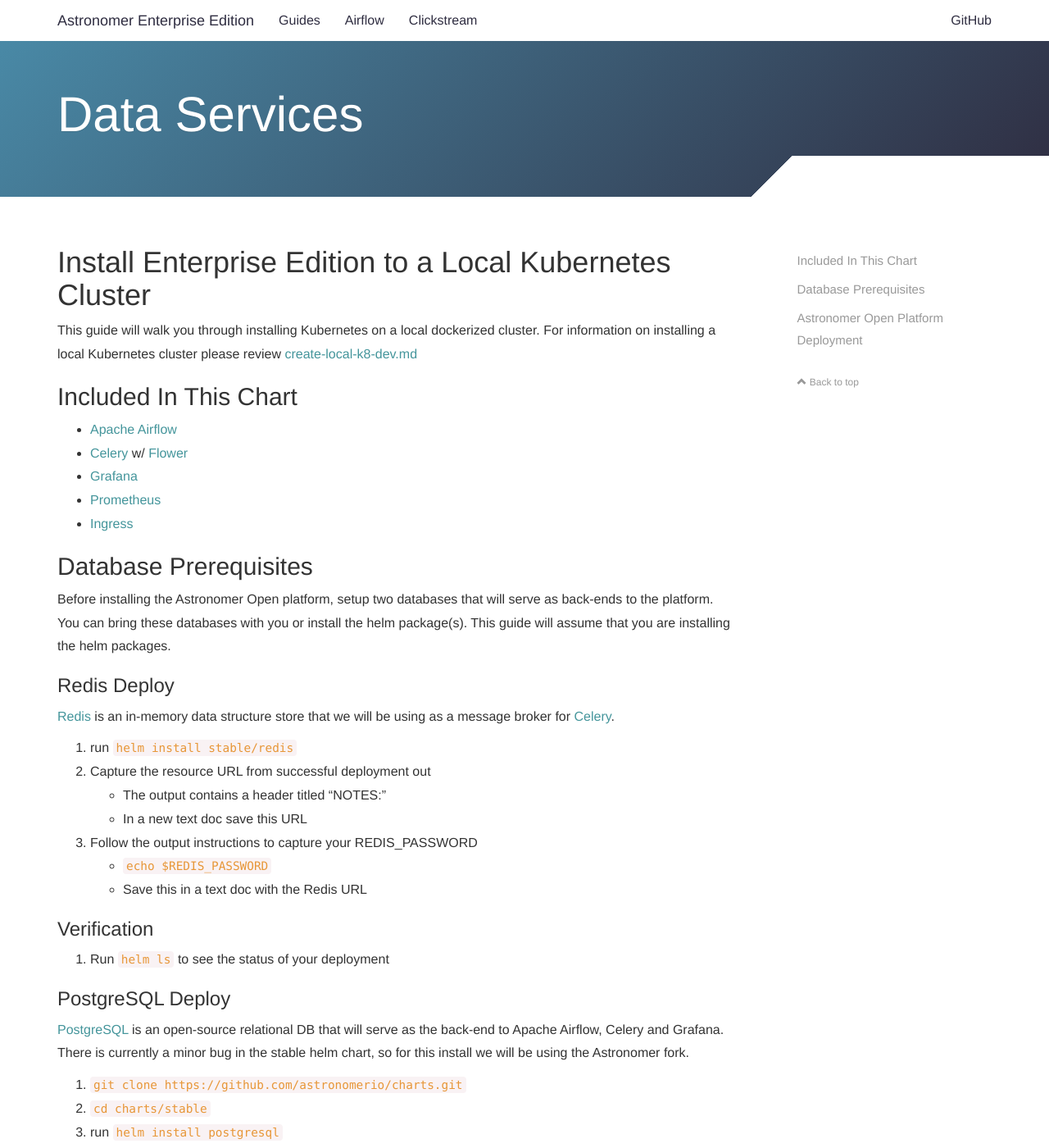
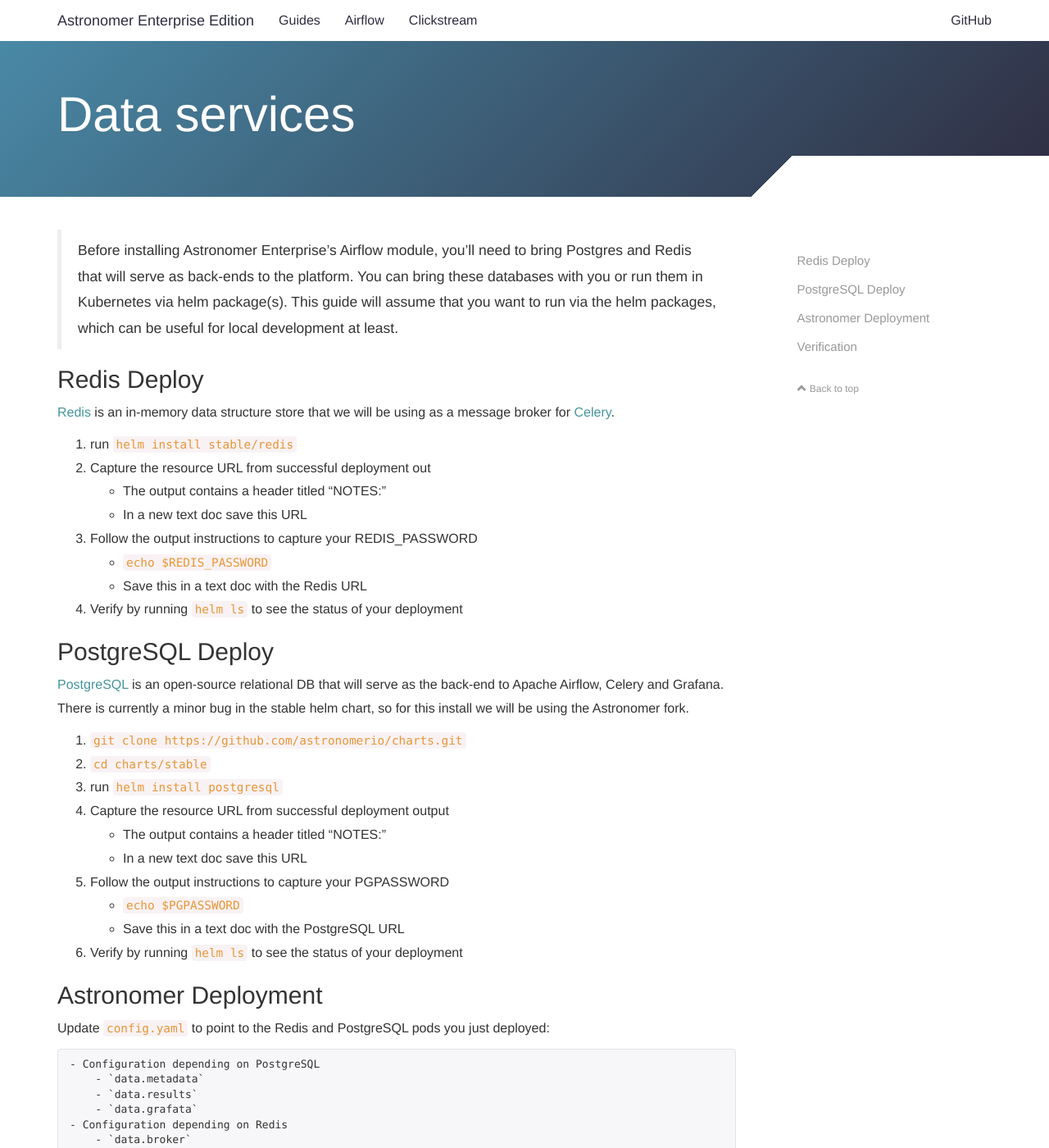
Before and after one commit to skynet/astronomer-ee, a Jekyll site: the page built from docs/pages/guides/data-services.md, in a window 1280 px wide and 1400 px high. Shown: the whole window at 82% size. Built offline with Jekyll 4.4.1, drawn with Linux system fonts in a browser that asks for light colours; nearby versions of some CDN libraries; comment, search, counter and statistics services are not loaded; some of the changed text lies outside the part shown.

Commit message:
Fit into structure

````diff
--- a/docs/pages/guides/ee-local-dev-install.md
+++ b/docs/pages/guides/data-services.md
@@ -1,24 +1,18 @@
 ---
 layout: page
-title: Data Services
+title: Data services
 permalink: /guides/data-services/
 hide: true
 ---
 
-# Install Enterprise Edition to a Local Kubernetes Cluster
-This guide will walk you through installing Kubernetes on a local dockerized cluster. For information on installing a local Kubernetes cluster please review [create-local-k8-dev.md][1]
+> Before installing Astronomer Enterprise's Airflow module,
+you'll need to bring Postgres and Redis that will serve as back-ends
+to the platform. You can bring these databases with you or run them
+in Kubernetes via helm package(s). This guide will assume
+that you want to run via the helm packages, which can be useful for local
+development at least.
 
-## Included In This Chart
-- [Apache Airflow][2]
-- [Celery][3] w/ [Flower][4]
-- [Grafana][5]
-- [Prometheus][6]
-- [Ingress][7]
-
-## Database Prerequisites
-Before installing the Astronomer Open platform, setup two databases that will serve as back-ends to the platform. You can bring these databases with you or install the helm package(s). This guide will assume that you are installing the helm packages.
-
-### Redis Deploy
+## Redis Deploy
 [Redis][8] is an in-memory data structure store that we will be using as a message broker for [Celery][3].
 
 1. run `helm install stable/redis`
@@ -28,12 +22,9 @@ Before installing the Astronomer Open platform, setup two databases that will se
 3. Follow the output instructions to capture your REDIS_PASSWORD
     - `echo $REDIS_PASSWORD`
     - Save this in a text doc with the Redis URL
+4. Verify by running `helm ls` to see the status of your deployment
 
-### Verification
-
-1. Run `helm ls` to see the status of your deployment
-
-### PostgreSQL Deploy
+## PostgreSQL Deploy
 [PostgreSQL][9] is an open-source relational DB that will serve as the back-end to Apache Airflow, Celery and Grafana. There is currently a minor bug in the stable helm chart, so for this install we will be using the Astronomer fork.
 
 1. `git clone https://github.com/astronomerio/charts.git`
@@ -45,24 +36,12 @@ Before installing the Astronomer Open platform, setup two databases that will se
 5. Follow the output instructions to capture your PGPASSWORD
     - `echo $PGPASSWORD`
     - Save this in a text doc with the PostgreSQL URL
+6. Verify by running `helm ls` to see the status of your deployment
 
-### Verification
+## Astronomer Deployment
 
-1. Run `helm ls` to see the status of your deployment
-
-## Astronomer Open Platform Deployment
-
-### Configure the Overrides
-
-In this step you will updating `overrides.yaml` to point to the Redis and PostgreSQL pods you deployed earlier in this document.
-
-1. Rename `overrides.default.yaml` to  `overrides.yaml`.
-    - Directory contents should be
-        - `astronomer/`
-        - `overrides.yaml`
-        - `README.md`
-        - `.gitignore`
-2. Update `overrides.yaml`
+Update `config.yaml` to point to the Redis and
+PostgreSQL pods you just deployed:
 
     - Configuration depending on PostgreSQL
         - `data.metadata`
@@ -90,19 +69,15 @@ results:
     password: password
 ```
 
-### Deploy Astronomer Open
+Then, to deploy Astronomer, run
+`helm install --name=astro-prod --namespace=astronomer -f config.yaml astronomer`
 
-In this step we will be deploying Astronomer Open pods to your local Kubernetes cluster.
-
-1. To deploy Astronomer Open, run `helm install -f overrides.yaml astronomer`
-
-### Verification
+## Verification
 
 1. Navigate to your Kubernetes Dashboard
-- http://localhost:8001/api/v1/namespaces/kube-system/services/https:kubernetes-dashboard:/proxy/
+  - http://localhost:8001/api/v1/namespaces/kube-system/services/https:kubernetes-dashboard:/proxy/
 2. Change your namespace on the left-side panel from `default` to `astronomer-system`
 3. Verify that all your pods are all-green
-
 
 [1]: /create-local-k8-dev.md                                            "Kubernetes On Docker Installation Guide"
 [2]: https://airflow.apache.org/                                        "Apache Airflow"
````
Also changed, not shown: docs/_includes/guides.md (+1 -0 lines).
